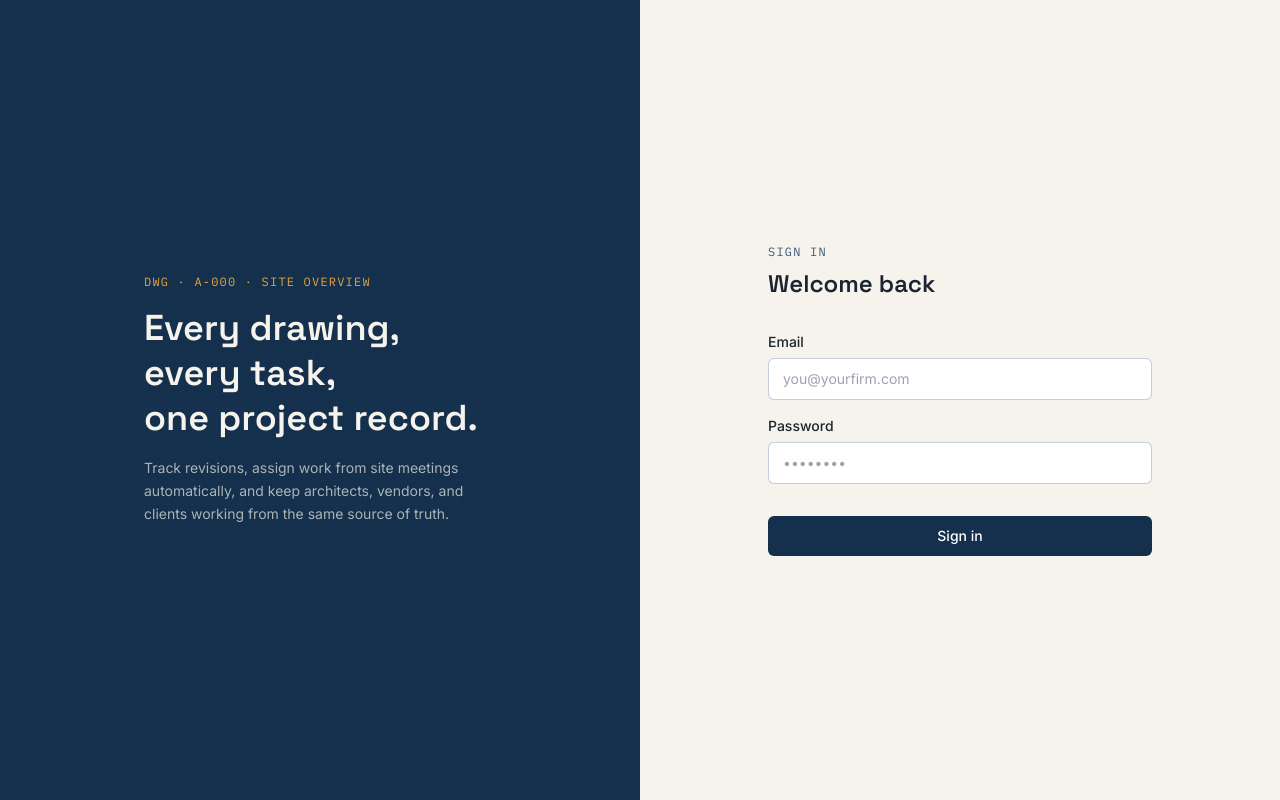
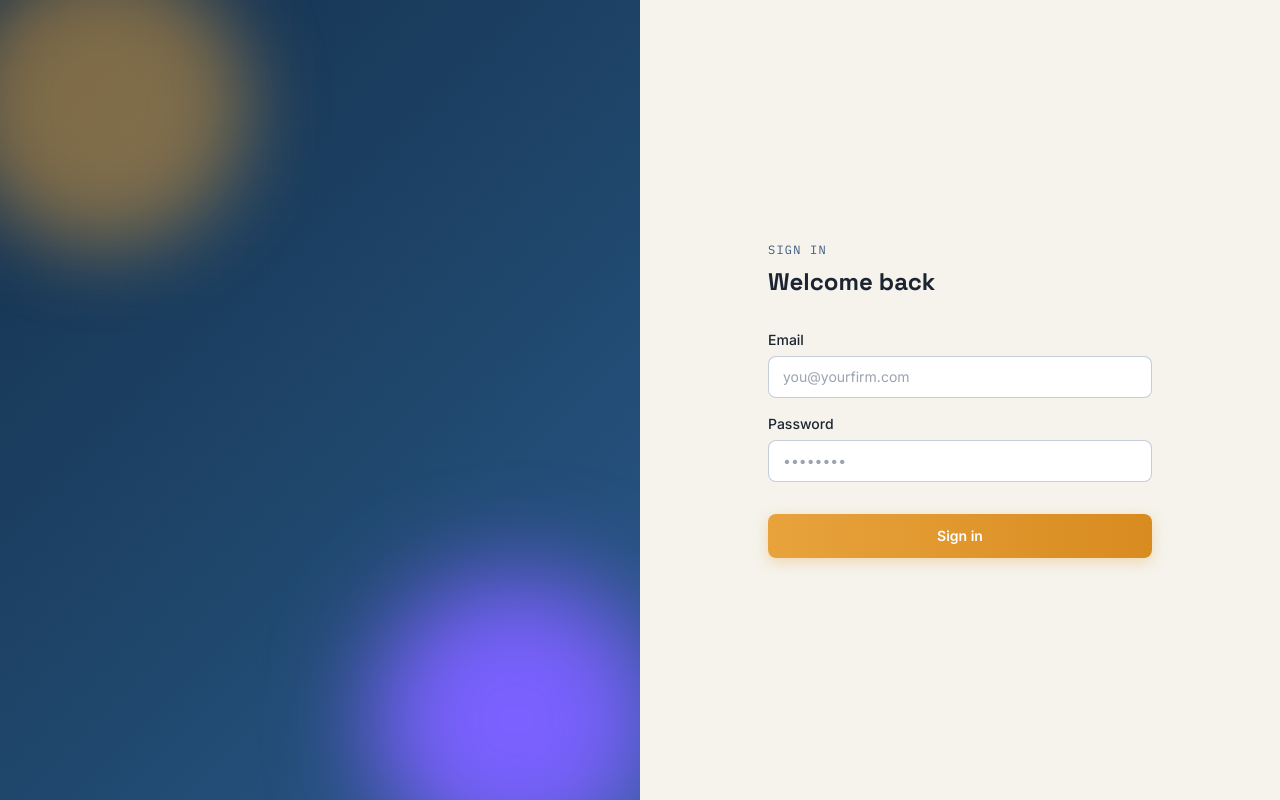
Before and after one commit to dhivyaapremkumar/faarchisaas, a React (Vite) app in the folder frontend/: page /login in a window 1280 px wide. Built offline with nearby package versions, Linux system fonts and the light colour scheme; no server answers; the HTML template or start-up script is replaced by a standard one.

Commit message:
Add files via upload

```diff
--- a/frontend/src/pages/Login.tsx
+++ b/frontend/src/pages/Login.tsx
@@ -26,12 +26,17 @@ export default function Login() {
 
   return (
     <div className="min-h-screen flex">
-      {/* Left: blueprint grid panel, signature element */}
-      <div className="hidden lg:flex lg:w-1/2 bg-blueprint relative overflow-hidden items-center justify-center">
-        <div className="absolute inset-0 bg-blueprint-grid bg-grid opacity-40" />
-        <div className="relative z-10 max-w-md px-12 text-paper-light">
-          <p className="font-mono text-xs tracking-widest text-amber uppercase mb-4">DWG · A-000 · Site Overview</p>
-          <h1 className="font-display text-4xl font-semibold leading-tight mb-4">
+      {/* Left: gradient blueprint panel with drifting grid and glow orbs */}
+      <div
+        className="hidden lg:flex lg:w-1/2 relative overflow-hidden items-center justify-center"
+        style={{ background: "linear-gradient(135deg, #14304D 0%, #1E4468 50%, #2A5A8C 100%)" }}
+      >
+        <div className="absolute inset-0 bg-blueprint-grid bg-grid opacity-30 animate-grid-drift" />
+        <div className="absolute w-72 h-72 rounded-full bg-amber glow-orb animate-float-glow -top-10 -left-10" />
+        <div className="absolute w-72 h-72 rounded-full bg-violet glow-orb-2 animate-float-glow-delayed -bottom-16 -right-5" />
+        <div className="relative z-10 max-w-md px-12 text-paper-light animate-fade-up">
+          <p className="font-mono text-xs tracking-widest text-amber-light uppercase mb-4">DWG · A-000 · Site Overview</p>
+          <h1 className="font-display text-4xl font-bold leading-tight mb-4">
             Every drawing, every task,<br />one project record.
           </h1>
           <p className="text-paper/70 font-body text-sm leading-relaxed">
@@ -43,9 +48,9 @@ export default function Login() {
 
       {/* Right: login form */}
       <div className="flex-1 flex items-center justify-center bg-paper-light px-8">
-        <form onSubmit={handleSubmit} className="w-full max-w-sm">
+        <form onSubmit={handleSubmit} className="w-full max-w-sm animate-fade-up" style={{ animationDelay: "100ms" }}>
           <p className="font-mono text-xs tracking-widest text-line uppercase mb-2">Sign in</p>
-          <h2 className="font-display text-2xl font-semibold text-ink mb-8">Welcome back</h2>
+          <h2 className="font-display text-2xl font-bold text-ink mb-8">Welcome back</h2>
 
           <label className="block text-sm font-medium text-ink mb-1.5">Email</label>
           <input
@@ -53,7 +58,7 @@ export default function Login() {
             required
             value={email}
             onChange={(e) => setEmail(e.target.value)}
-            className="w-full mb-4 px-3.5 py-2.5 rounded-md border border-line/30 bg-white text-ink text-sm focus:outline-none focus:ring-2 focus:ring-amber focus:border-transparent"
+            className="w-full mb-4 px-3.5 py-2.5 rounded-lg border border-line/30 bg-white text-ink text-sm focus:outline-none focus:ring-2 focus:ring-amber focus:border-transparent transition-shadow"
             placeholder="you@yourfirm.com"
           />
 
@@ -63,7 +68,7 @@ export default function Login() {
             required
             value={password}
             onChange={(e) => setPassword(e.target.value)}
-            className="w-full mb-2 px-3.5 py-2.5 rounded-md border border-line/30 bg-white text-ink text-sm focus:outline-none focus:ring-2 focus:ring-amber focus:border-transparent"
+            className="w-full mb-2 px-3.5 py-2.5 rounded-lg border border-line/30 bg-white text-ink text-sm focus:outline-none focus:ring-2 focus:ring-amber focus:border-transparent transition-shadow"
             placeholder="••••••••"
           />
 
@@ -72,7 +77,7 @@ export default function Login() {
           <button
             type="submit"
             disabled={loading}
-            className="w-full mt-6 bg-blueprint hover:bg-blueprint-light text-white font-medium text-sm py-2.5 rounded-md transition-colors disabled:opacity-60"
+            className="btn-glow w-full mt-6 bg-amber-gradient text-white font-semibold text-sm py-3 rounded-lg disabled:opacity-60"
           >
             {loading ? "Signing in…" : "Sign in"}
           </button>
```
